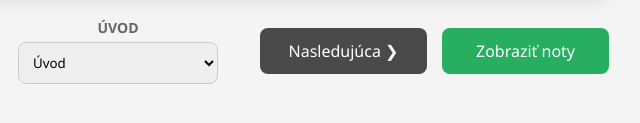
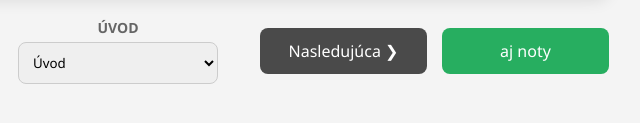
Before and after one commit to mstaskovan/kc, a plain HTML site: page texty.html in a window 1280 px wide. Shown: the part 571-694 px from the top of the page, 431-1071 px from the left. Drawn offline with Linux system fonts and the light colour scheme.

```diff
--- a/texty.html
+++ b/texty.html
@@ -108,7 +108,7 @@
 
     <button class="nav-btn" onclick="moveSlide(1)">Nasledujúca &#10095;</button>
 
-    <a href="index.html" class="nav-btn toggle-btn">Zobraziť noty</a>
+    <a href="index.html" class="nav-btn toggle-btn">aj noty</a>
 </div>
 
 <script>
```
